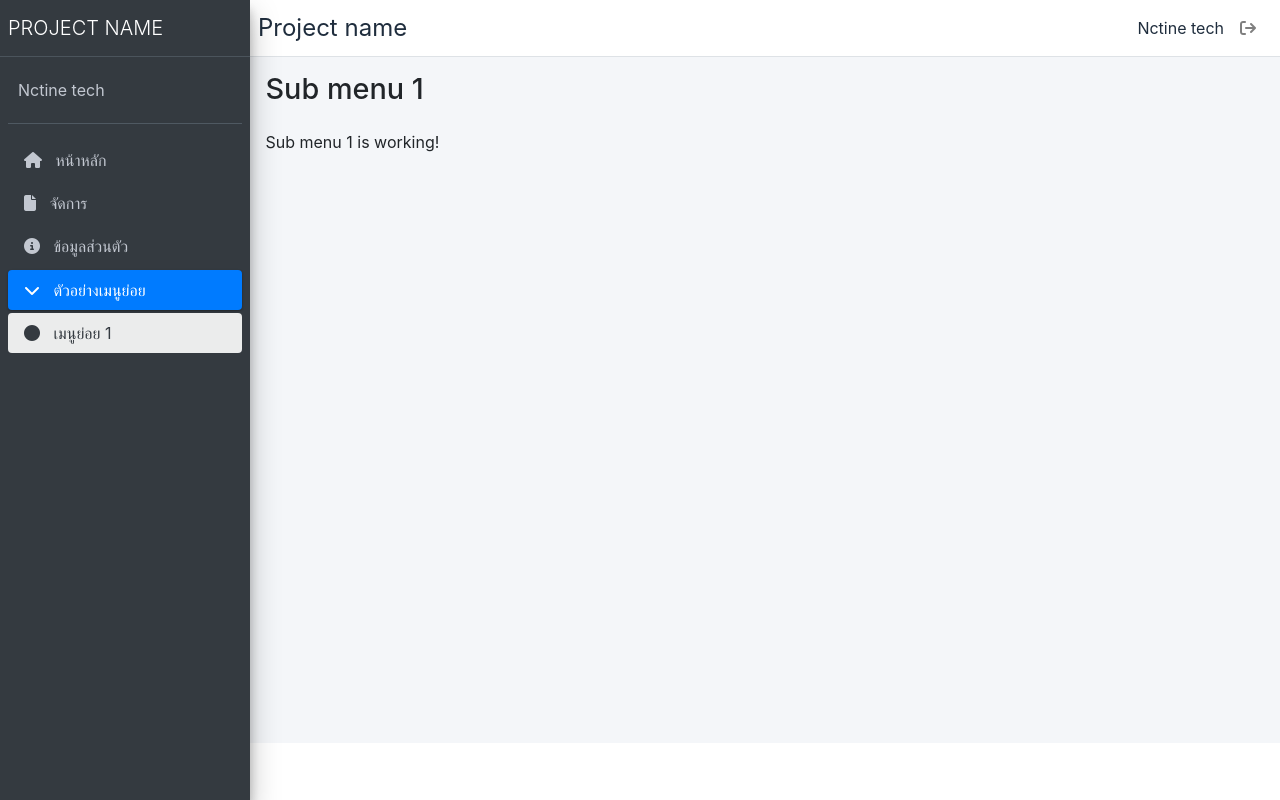
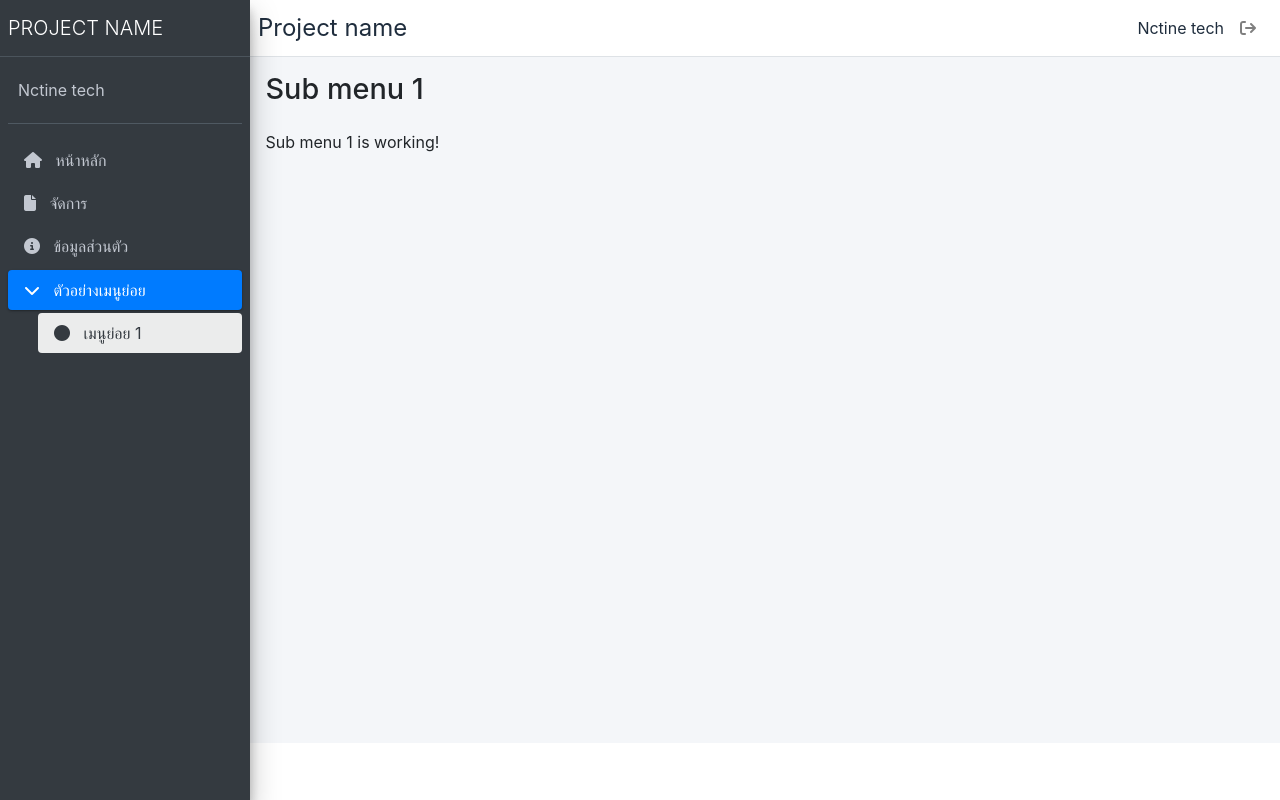
Before and after one commit to ponlakrit1/admin-template-angular, an Angular app: page /test/sub1 in a window 1280 px wide. Built offline with nearby package versions, Linux system fonts and the light colour scheme.

Commit message:
feat: 🎸 Add style variable

```diff
--- a/src/app/layouts/sidebar/sidebar.component.html
+++ b/src/app/layouts/sidebar/sidebar.component.html
@@ -34,7 +34,7 @@
             </a>
             <ul class="nav nav-treeview" *ngFor="let subMenuItem of menuItem.sub" [ngClass]="{'sub-menu-active': isSubMenuActive(menuItem.sub)}">
               <li class="nav-item">
-                <a routerLinkActive="active" [routerLink]="[subMenuItem.path]" class="nav-link">
+                <a routerLinkActive="active" [routerLink]="[subMenuItem.path]" class="nav-link sub-menu">
                   <i class="nav-icon" [className]="'fas fa-' + subMenuItem.icon"></i>
                   &nbsp;
                   <p>{{ subMenuItem.title }}</p>
--- a/src/app/layouts/sidebar/sidebar.component.scss
+++ b/src/app/layouts/sidebar/sidebar.component.scss
@@ -1,3 +1,9 @@
 .sub-menu-active {
     display: block !important;
 }
+
+/* Defualt width is calc(250px - 0.5rem * 2) */
+.sub-menu {
+    width: calc(220px - 0.5rem * 2) !important;
+    margin-left: 30px;
+}
```
Also changed, not shown: src/assets/variable.scss (added, +8 -0 lines).
